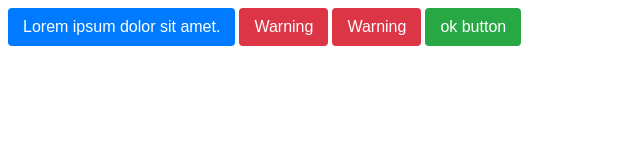
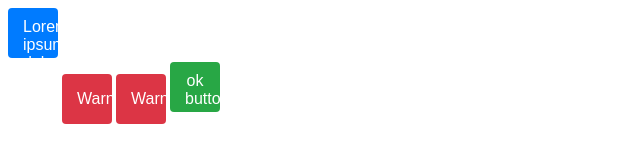
Before and after one commit to webmad0619/day2, a plain HTML site: page index.html in a window 1280 px wide. Shown: the whole page, without its empty margins (0-640 px from the left). Drawn offline with Linux system fonts and the light colour scheme.

```diff
--- a/index.css
+++ b/index.css
@@ -27,6 +27,8 @@ div:hover {
     /* height: 38px; */
     /* width: 50px; */
     /* transition: all 1.5s; */
+    width: 50px;
+    height: 50px;
 }
 
 .btn:hover {
@@ -38,9 +40,12 @@ div:hover {
 }
 
 .danger:hover {
-    transition: all 1.25s;
+    /* transition: width 2s ease-in 1s, height 4s, background-color 6s; */
     /* color: black; */
     background-color: #af2532;
+    /* width: 200px;
+    height: 100px; */
+
 }
 
 .success {
```
